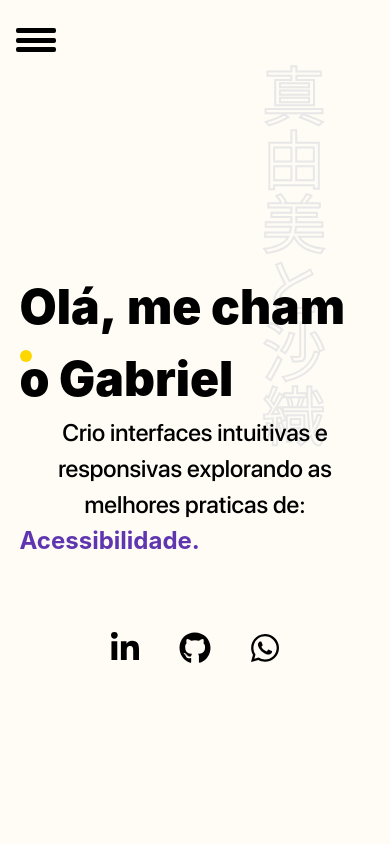
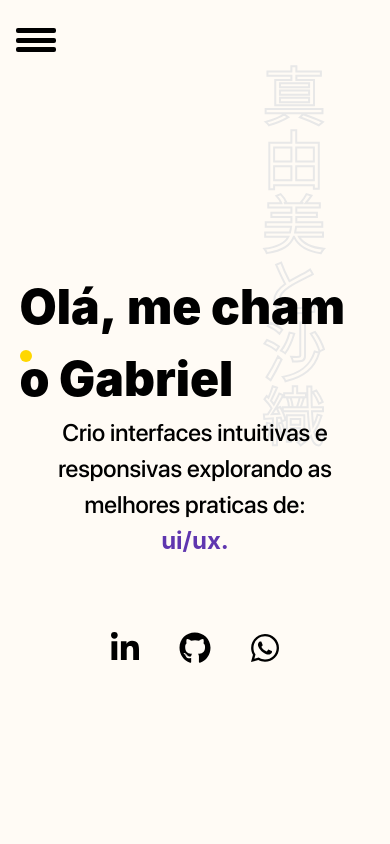
Before and after one commit to GabrielNBS/repository, a React (Create React App) app: page / in a window 390 px wide. Shown: the top 844 px of the page. Built offline with nearby package versions, Linux system fonts and the light colour scheme; a web font is replaced by a local one.

Commit message:
style: Update Typingloop component texts to use lowercase letters; Ajustar estilo de exibição para flex; Adicionar hook useBreakpoint para responsividade

```diff
--- a/src/Containers/Hero/Hero.tsx
+++ b/src/Containers/Hero/Hero.tsx
@@ -21,10 +21,10 @@ export default function Hero() {
             <strong>
               <TypingLoop
                 texts={[
-                  'Desenvolvimento.',
-                  'UI/UX.',
-                  'Acessibilidade.',
-                  'Responsividade.',
+                  'desenvolvimento.',
+                  'performance.',
+                  'ui/ux.',
+                  'acessibilidade.',
                 ]}
               />
             </strong>
--- a/src/Containers/Hero/styles.ts
+++ b/src/Containers/Hero/styles.ts
@@ -17,6 +17,7 @@ export const HeroSection = styled.main`
     right: 50px;
     top: 1em;
   }
+
   p {
     font-weight: 400;
     margin: 1;
--- /dev/null
+++ b/src/hooks/useBreakpoint.ts
@@ -0,0 +1,21 @@
+import { useEffect, useState } from 'react'
+
+const getWindowWidth = () =>
+  typeof window !== 'undefined' ? window.innerWidth : 0
+
+export const useBreakpoint = (breakpoint = 1024) => {
+  const [isMobile, setIsMobile] = useState(getWindowWidth() < breakpoint)
+
+  useEffect(() => {
+    function handleResize() {
+      setIsMobile(getWindowWidth() < breakpoint)
+    }
+
+    window.addEventListener('resize', handleResize)
+    handleResize()
+
+    return () => window.removeEventListener('resize', handleResize)
+  }, [breakpoint])
+
+  return isMobile
+}
--- a/src/motion/TypingLoop.tsx
+++ b/src/motion/TypingLoop.tsx
@@ -1,6 +1,6 @@
-import React from 'react'
-import { useEffect, useState } from 'react'
+import React, { useEffect, useState } from 'react'
 import { AnimatePresence, motion } from 'framer-motion'
+import { useBreakpoint } from '../hooks/useBreakpoint'
 
 type TypingLoopProps = {
   texts: string[]
@@ -9,6 +9,7 @@ type TypingLoopProps = {
 
 const TypingLoop = ({ texts, duration = 3000 }: TypingLoopProps) => {
   const [current, setCurrent] = useState(0)
+  const isMobile = useBreakpoint(1024)
 
   useEffect(() => {
     const interval = setInterval(() => {
@@ -21,9 +22,10 @@ const TypingLoop = ({ texts, duration = 3000 }: TypingLoopProps) => {
   return (
     <div
       style={{
-        display: 'inline-block',
+        display: 'inline-flex',
         height: '2.5rem',
         width: '100%',
+        justifyContent: isMobile ? 'center' : 'flex-start',
         overflow: 'hidden',
         position: 'relative',
         verticalAlign: 'bottom',
```
